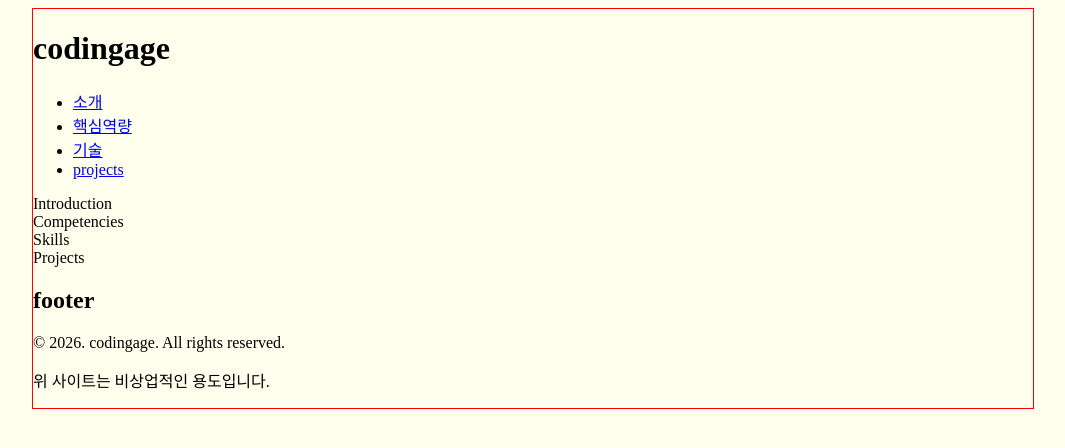
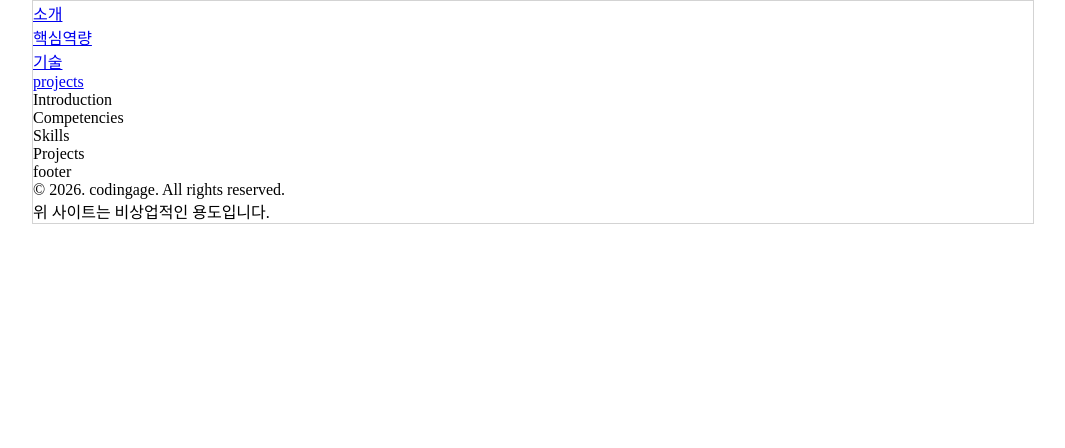
Before and after one commit to coolage21/my-info, a Next.js app: page / in a window 1280 px wide. Shown: the top 448 px of the page, without its empty margins (107-1172 px from the left). Built offline with nearby package versions, Linux system fonts and the light colour scheme.

Commit message:
[퍼블] 스토리북 연습

```diff
--- /dev/null
+++ b/components/common/Card/Card.tsx
@@ -0,0 +1,39 @@
+import styles from "./Card.module.scss";
+
+interface CardProps {
+  size: string;
+  img: string;
+  title: string;
+  desc: string;
+  badge: string;
+  onClick?: () => void;
+}
+
+export default function Card({img, title, desc, badge, size}: CardProps) {
+  return (
+    <div className={size}>
+      {
+        img && (
+          <div>
+            <img src={img} alt=""></img>
+          </div>
+        )
+      }
+      {
+        title && (
+          <p className="">{title}</p>
+        )
+      }
+      {
+        desc && (
+          <p className="">{desc}</p>
+        )
+      }
+      {
+        badge && (
+          <p className="">{badge}</p>
+        )
+      }
+    </div>
+  )
+}
--- a/components/layout/Header/Header.tsx
+++ b/components/layout/Header/Header.tsx
@@ -1,7 +1,7 @@
 export default function Header() {
   return (
     <header>
-      <h1>codingage</h1>
+      {/* <h1>codingage</h1> */}
       <ul>
         <li>
           <a href="#intro">소개</a>
--- /dev/null
+++ b/style/_reset.scss
@@ -0,0 +1,46 @@
+/* http://meyerweb.com/eric/tools/css/reset/
+   v2.0 | 20110126
+   License: none (public domain)
+*/
+
+html, body, div, span, applet, object, iframe,
+h1, h2, h3, h4, h5, h6, p, blockquote, pre,
+a, abbr, acronym, address, big, cite, code,
+del, dfn, em, img, ins, kbd, q, s, samp,
+small, strike, strong, sub, sup, tt, var,
+b, u, i, center,
+dl, dt, dd, ol, ul, li,
+fieldset, form, label, legend,
+table, caption, tbody, tfoot, thead, tr, th, td,
+article, aside, canvas, details, embed,
+figure, figcaption, footer, header, hgroup,
+menu, nav, output, ruby, section, summary,
+time, mark, audio, video {
+	margin: 0;
+	padding: 0;
+	border: 0;
+	font-size: 100%;
+	font: inherit;
+	vertical-align: baseline;
+}
+/* HTML5 display-role reset for older browsers */
+article, aside, details, figcaption, figure,
+footer, header, hgroup, menu, nav, section {
+	display: block;
+}
+
+ol, ul {
+	list-style: none;
+}
+blockquote, q {
+	quotes: none;
+}
+blockquote:before, blockquote:after,
+q:before, q:after {
+	content: '';
+	content: none;
+}
+table {
+	border-collapse: collapse;
+	border-spacing: 0;
+}
--- a/style/globals.scss
+++ b/style/globals.scss
@@ -1,4 +1,6 @@
+@import "./reset";
 @import "./variable";
+@import "./mixin";
 
 /* @import "tailwindcss"; */
 /* :root {
@@ -27,11 +29,11 @@
 } */
 
 body {
-  background-color:rgb(254, 255, 236)
+
 }
 
 .wrapper {
   width: 1000px;
   margin: 0 auto;
-  border: 1px solid red;
+  border: 1px solid lightgray;
 }
```
Also changed, not shown: components/common/Card/Card.module.scss (added), 1 other file (tests, documents, lock files or other folders).
